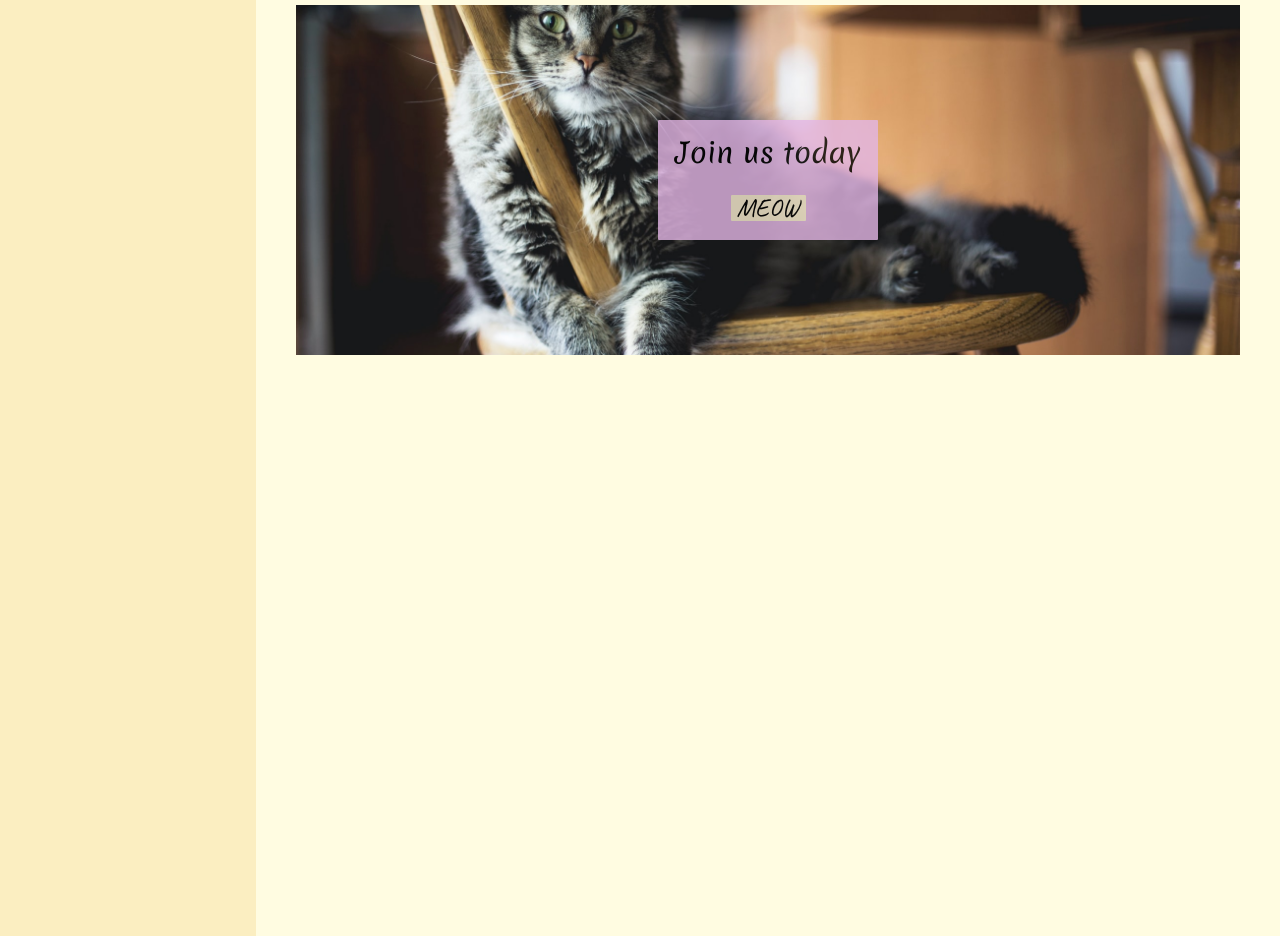
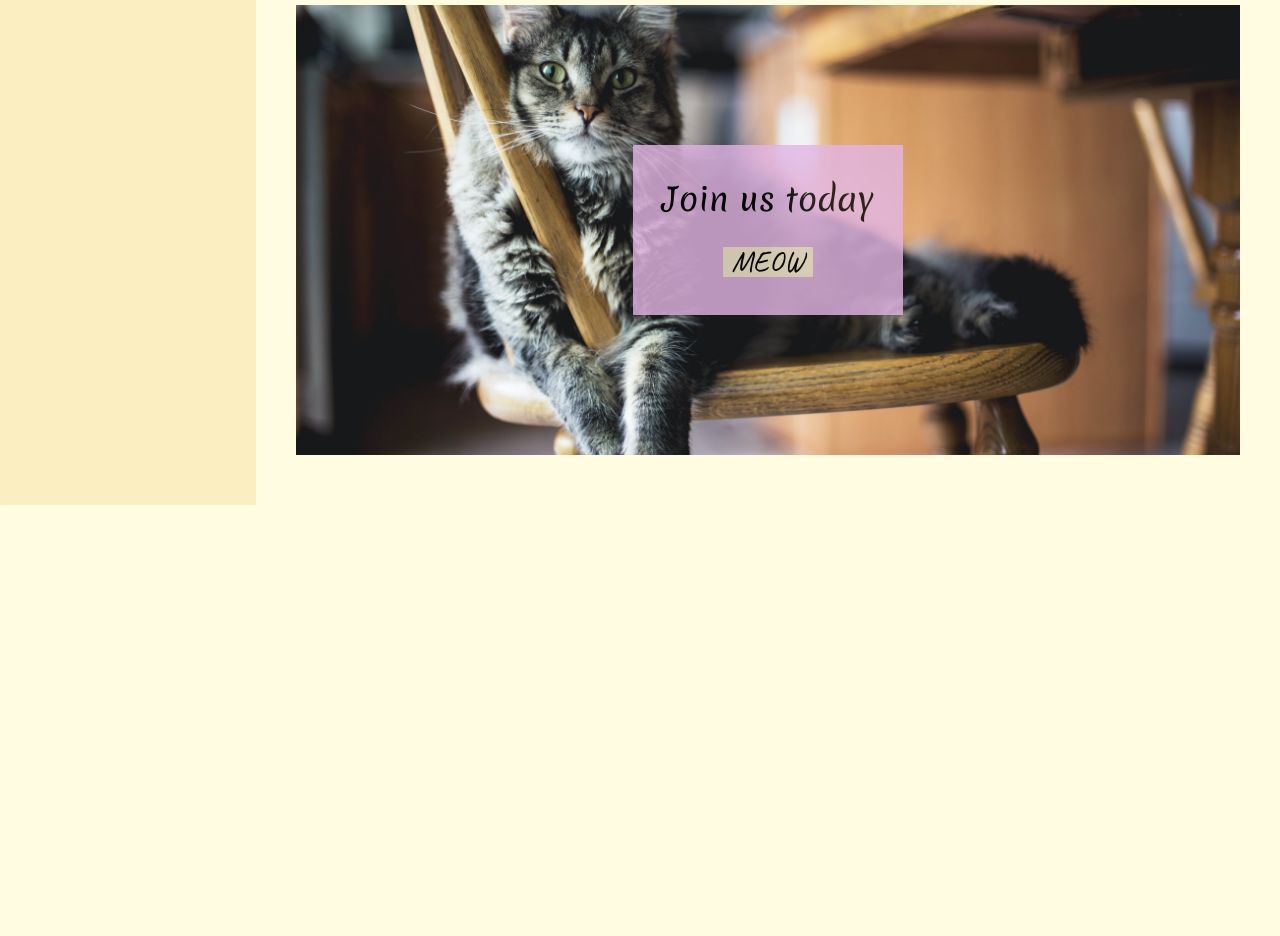
Before and after one commit to n-ii-ma/Goodie-Club, a plain HTML site: page index.html in a window 1280 px wide. Shown: the part 1120-2056 px from the top of the page. After the commit the page ends 1625 px from the top, so only its background shows below. Drawn offline with Linux system fonts and the light colour scheme.

Commit message:
Bottom Banner for Tablet Landscape Screens

```diff
--- a/styles/main.css
+++ b/styles/main.css
@@ -115,7 +115,7 @@ nav ul li a {
 @media only screen and (min-width: 768px) and (orientation: landscape) {
     body {
         grid-template-columns: 1fr 3fr;
-        grid-template-rows: 75px 2375px;
+        grid-template-rows: 75px 1550px;
         grid-template-areas:
         "header header"
         "sidebar main";
@@ -195,7 +195,7 @@ nav ul li a {
 @media only screen and (min-width: 768px) and (orientation: landscape) {
     body {
         grid-template-columns: 1fr 3fr;
-        grid-template-rows: 75px 2375px;
+        grid-template-rows: 75px 1550px;
         grid-template-areas:
         "header header"
         "sidebar main";
@@ -337,7 +337,7 @@ main {
 @media only screen and (min-width: 768px) and (orientation: landscape) {
     body {
         grid-template-columns: 1fr 4fr;
-        grid-template-rows: 75px 2375px;
+        grid-template-rows: 75px 1550px;
         grid-template-areas:
           "header header"
           "sidebar main";
@@ -345,7 +345,7 @@ main {
 
       main {
         grid-template-columns: 1fr;
-        grid-template-rows: 550px 500px 350px;
+        grid-template-rows: 550px 500px 450px;
         grid-template-areas:
         "top-banner"
         "middle-banner"
@@ -596,7 +596,7 @@ main {
 @media only screen and (min-width: 768px) and (orientation: landscape) {
     body {
         grid-template-columns: 1fr 4fr;
-        grid-template-rows: 75px 2375px;
+        grid-template-rows: 75px 1550px;
         grid-template-areas:
           "header header"
           "sidebar main";
@@ -604,7 +604,7 @@ main {
 
       main {
         grid-template-columns: 1fr;
-        grid-template-rows: 550px 500px 350px;
+        grid-template-rows: 550px 500px 450px;
         grid-template-areas:
         "top-banner"
         "middle-banner"
@@ -781,7 +781,7 @@ main {
 @media only screen and (min-width: 768px) and (orientation: landscape) {
     body {
         grid-template-columns: 1fr 4fr;
-        grid-template-rows: 75px 2375px;
+        grid-template-rows: 75px 1550px;
         grid-template-areas:
           "header header"
           "sidebar main";
@@ -789,11 +789,29 @@ main {
 
       main {
         grid-template-columns: 1fr;
-        grid-template-rows: 550px 500px 350px;
+        grid-template-rows: 550px 500px 450px;
         grid-template-areas:
         "top-banner"
         "middle-banner"
         "bottom-banner";
+    }
+
+    .bottom-banner {
+        background-image: url('../images/kari-shea-eMzblc6JmXM-unsplash.jpg');
+    }
+
+    .bottom-banner article {
+        width: 270px;
+        height: 170px;
+    }
+
+    .bottom-banner h2 {
+        font-size: 2rem;
+    }
+
+    .bottom-banner h3 {
+        font-size: 1.85rem;
+        width: 90px;
     }
 }
 
```
